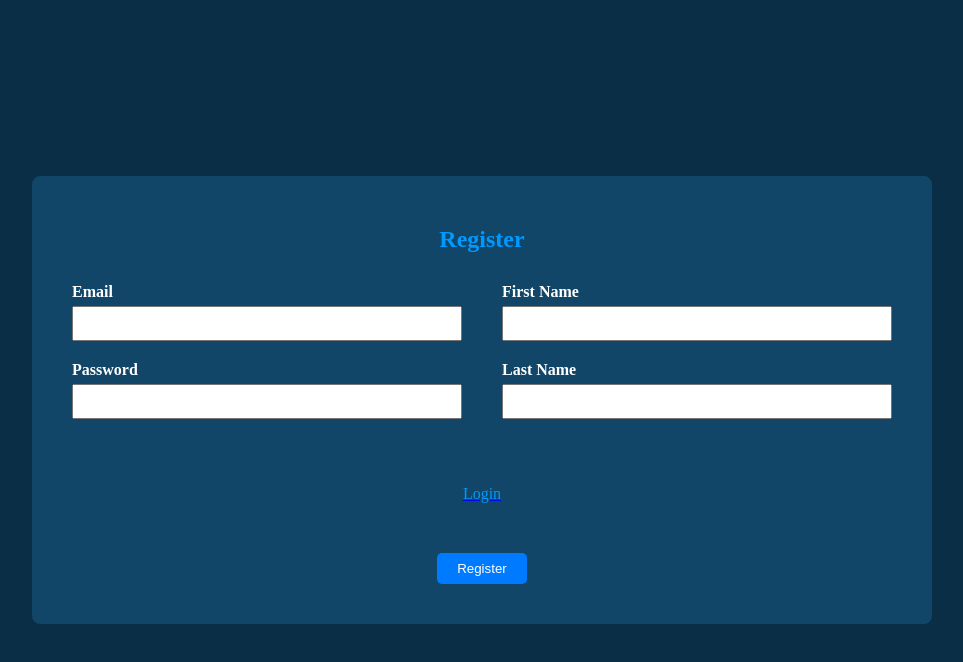
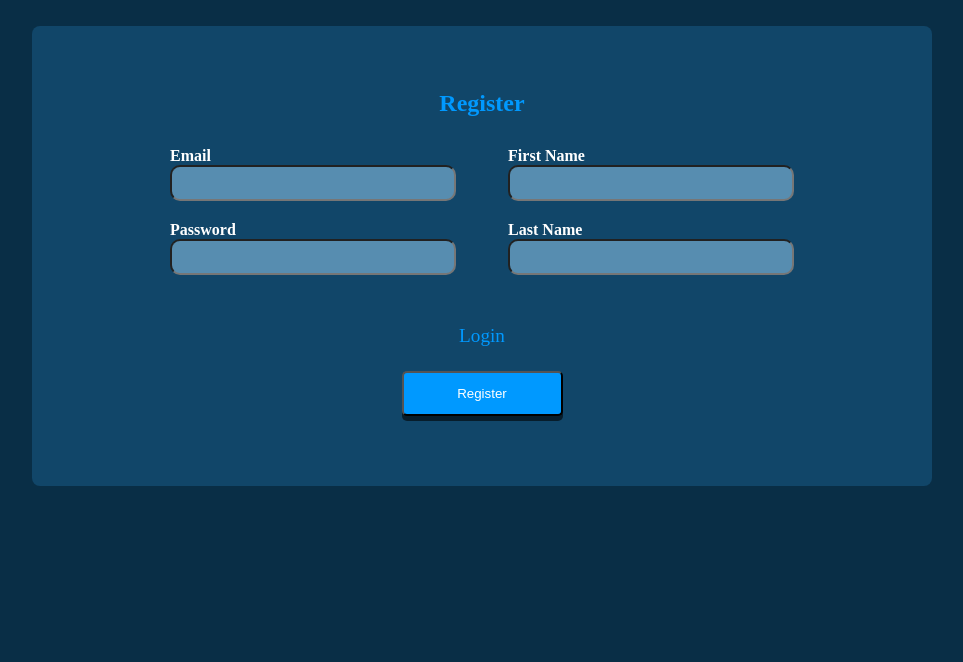
Before and after one commit to drecioa/angular-Finantra-bachata, an Angular app in the folder Finantra/: page / in a window 1280 px wide. Shown: the top 662 px of the page, without its empty margins (158-1121 px from the left). Built offline with nearby package versions, Linux system fonts and the light colour scheme.

Commit message:
limpieza css
se ha guardado en styles.css todo lo relacionado con estilos generales (basado en la guia de estilos) y posteriormente se ha ido especializando cada css de los componentes en funcion de su necesidad

```diff
--- a/Finantra/src/components/login/login.component.css
+++ b/Finantra/src/components/login/login.component.css
@@ -1,50 +1,20 @@
-section{
+div{
     width: 100%;
     height: 100%;
-    padding: 5%;
-}
-
-h1{
-    margin: 0;
-    justify-self: center;
-    align-self: center;
+    padding: 2% 5%;
 }
 
 form{
+    min-width: 50%;
+    max-width: max-content;
+    height: max-content;
     border-radius: 8px;
-    width: 70%;
-    height: max-content;
     padding: 5% 10%;
     background-color: #114669;
     gap: 20px;
 }
 
-label{
-    font-size: large;
-}
 
-
-input{
-    border-radius: 10px;
-    text-align: center;
-    color: rgb(209, 209, 209);
-    padding: 3%;
-    background-color: #578DB0;
-    transition: 1s border;
-    &:focus{
-        color: white;
-        background-color: #64a4ce;
-        border: 2px #19a7ff solid;
-        outline: none;
-    }
-}
-
-input::placeholder{
-    color: #114669;
-}
-.gap5{
-    gap: 5px;
-}
 
 button{
     border-radius: 5px;
@@ -62,15 +32,3 @@ button{
         transform: translateY(5px);
     }
 }
-
-a{
-    width: max-content;
-    color: #09f;
-    font-size: larger;
-    text-decoration: none;
-
-    transition: 1s color;
-    &:hover{
-        color: white;
-    }
-}
--- a/Finantra/src/components/login/login.component.html
+++ b/Finantra/src/components/login/login.component.html
@@ -1,12 +1,12 @@
-<section class="disFlex centradoFlex flexCols">
-    <form [formGroup]="form" (ngSubmit)="logIn()" method="post" class="disFlex flexCols">
-        <h1>Login</h1>
+<div class="disFlex centradoFlex flexColsNoWrap">
+    <form [formGroup]="form" (ngSubmit)="logIn()" method="post" class="disFlex flexColsNoWrap centradoFlex">
+        <h1 class="autoCenter">Login</h1>
 
-        <div class="flex1 disFlex flexCols gap5">
+        <div class="flex1 disFlex flexColsNoWrap gap5">
             <label for="email">Email:</label>
             <input type="email" formControlName="email" placeholder="yourName@example.com">
         </div>
-        <div class="flex1 disFlex flexCols gap5">
+        <div class="flex1 disFlex flexColsNoWrap gap5">
             <label for="password" >Password</label>
             <input type="password" formControlName="password" >
         </div>
@@ -15,4 +15,4 @@
         <a href="#">Registrarme</a>
         <button type="submit">Log in</button>
     </form>
-</section>
+</div>
--- a/Finantra/src/components/register/register.component.css
+++ b/Finantra/src/components/register/register.component.css
@@ -1,41 +1,53 @@
-.register-container {
-  background-color: #114669;
-  position: fixed;
-  top: 50%;
-  left: 50%;
-  transform: translate(-50%, -50%);
+section {
+  margin: 2% 5%;
   max-width: 900px;
-  padding: 30px;
-  border-radius: 8px;
-  display: flex;
-  flex-direction: column;
+  width: max-content;
   justify-content: space-between;
-  width: 100%;
-  box-sizing: border-box;
 }
 
-h2, p {
+h1, p {
   text-align: center;
   margin-bottom: 20px;
-  color:#0099FF;
+}
+
+article{
+  width: 100%;
 }
 
 form {
-  display: flex;
-  flex-direction: column;
-  gap: 20px;
-  flex-grow: 1;
   margin-bottom: 10px;
 }
 
-.campos {
-  display: flex;
-  justify-content: space-between;
-  gap: 20px;
+input {
   width: 100%;
+  margin-bottom: 5px;
 }
 
-.columnLeft, .columnRight {
+button{
+  border-radius: 5px;
+  padding: 2%;
+  background-color: #09f;
+  color: white;
+  justify-self: center;
+  align-self: center;
+  width: 25%;
+
+  box-shadow: 0px 5px 0px rgba(0, 0, 0, 0.589);
+
+  &:active{
+      box-shadow: none;
+      transform: translateY(5px);
+  }
+}
+
+button:disabled {
+  background-color: #ccc;
+}
+
+
+
+.content{
+  width: 50em;
   flex: 1;
   padding: 10px;
 }
@@ -43,40 +55,3 @@ form {
 .form-group {
   margin-bottom: 15px;
 }
-
-label {
-  color:#FFFFFF;
-  font-weight: bold;
-  display: block;
-  margin-bottom: 5px;
-}
-
-input {
-  width: 100%;
-  padding: 8px;
-  box-sizing: border-box;
-  margin-bottom: 5px;
-}
-
-button {
-  width: auto;
-  padding: 8px 20px;
-  background-color: #007bff;
-  color: white;
-  border: none;
-  border-radius: 5px;
-  cursor: pointer;
-  align-self: center;
-  margin-top: 10px;
-}
-
-button:disabled {
-  background-color: #ccc;
-}
-
-.register-status {
-  color: red;
-  font-size: 18px;
-  text-align: center;
-  margin-bottom: 20px;
-}
--- a/Finantra/src/components/register/register.component.html
+++ b/Finantra/src/components/register/register.component.html
@@ -1,11 +1,11 @@
-<div class="register-container">
-    <h2>Register</h2>
-    <div *ngIf="registerStatus" class="register-status">
+<section class="register-container disFlex flexColsNoWrap selfAlign">
+    <h1>Register</h1>
+    <ng-container *ngIf="registerStatus" class="error">
         <p>{{ registerStatus }}</p>
-    </div>
-    <form [formGroup]="registerForm" (ngSubmit)="submitRegister()" method="post">
-        <div class="campos">
-            <div class="columnLeft">
+    </ng-container>
+    <form [formGroup]="registerForm" (ngSubmit)="submitRegister()" method="post" class="disFlex flexRowsWrap gap20">
+        <article class="disFlex flexRowsWrap">
+            <div class="content">
                 <div class="form-group">
                     <label for="email">Email</label>
                     <input type="email" id="email" formControlName="email" required>
@@ -17,7 +17,7 @@
                 </div>
             </div>
 
-            <div class="columnRight">
+            <div class="content">
                 <div class="form-group">
                     <label for="firstName">First Name</label>
                     <input type="text" id="firstName" formControlName="firstName" required>
@@ -28,10 +28,12 @@
                     <input type="text" id="lastName" formControlName="lastName" required>
                 </div>
             </div>
-        </div>
+        </article>
 
-        <a href="#"><p>Login</p></a>
+        <article class="disFlex flexColsNoWrap">
+            <a href="#" class="selfAlign"><p>Login</p></a>
+            <button type="submit">Register</button>
+        </article>
 
-        <button type="submit">Register</button>
     </form>
-</div>
+</section>
--- a/Finantra/src/styles.css
+++ b/Finantra/src/styles.css
@@ -1,13 +1,15 @@
+*{
+    box-sizing: border-box;
+    margin: 0;
+}
 body {
-    position: relative;
-    width: 100vh;
-    min-height: 100vh;
+    box-sizing: border-box;
     background-color: #092E46;
-    overflow: hidden;
+    overflow: auto;
     margin: 0;
-    box-sizing: border-box;
     color: white;
 }
+
 hr{
     width: 100%;
 }
@@ -16,13 +18,70 @@ h1{
     color: #09f;
 }
 
+a{
+    width: max-content;
+    color: #09f;
+    font-size: larger;
+    text-decoration: none;
+
+    transition: 1s color;
+    &:hover{
+        color: white;
+    }
+}
+
+section{
+    background-color: #114669;
+    padding: 5% 10%;
+    border-radius: 8px;
+    height: max-content;
+}
+
+label {
+    color:#FFFFFF;
+    font-weight: bold;
+    margin-bottom: 5px;
+}
+
+input{
+    width: 100%;
+    border-radius: 10px;
+    text-align: center;
+    color: rgb(209, 209, 209);
+    padding: 3%;
+    background-color: #578DB0;
+    transition: 1s border;
+    &:focus{
+        color: white;
+        background-color: #64a4ce;
+        border: 2px #19a7ff solid;
+        outline: none;
+    }
+}
+
+input::placeholder{
+    color: #114669;
+}
+
+/*++++++++++++++++++FLEX+++++++++++++++++++*/
 .disFlex{
     display: flex;
     gap: 5%;
 }
 
-.flexCols{
+.flexColsNoWrap{
     flex-flow: column nowrap;
+}
+.flexColsWrap{
+    flex-flow: column wrap;
+}
+
+.flexRowsNoWrap{
+    flex-flow: row nowrap;
+}
+
+.flexRowsWrap{
+    flex-flow: row wrap;
 }
 
 .flex1{
@@ -33,3 +92,44 @@ h1{
     justify-content: center;
     align-items: center;
 }
+
+.selfAlign{
+    justify-self: center;
+    align-self: center;
+}
+
+
+
+
+/***************************Otros*********************************/
+
+.error {
+    color: red;
+    font-size: 18px;
+    text-align: center;
+    margin-bottom: 20px;
+}
+
+
+
+
+
+
+
+
+
+
+
+
+/************Gap*************/
+.gap5{
+    gap: 5px;
+}
+
+.gap15{
+    gap: 15px;
+}
+
+.gap20{
+    gap: 20px;
+}
```
